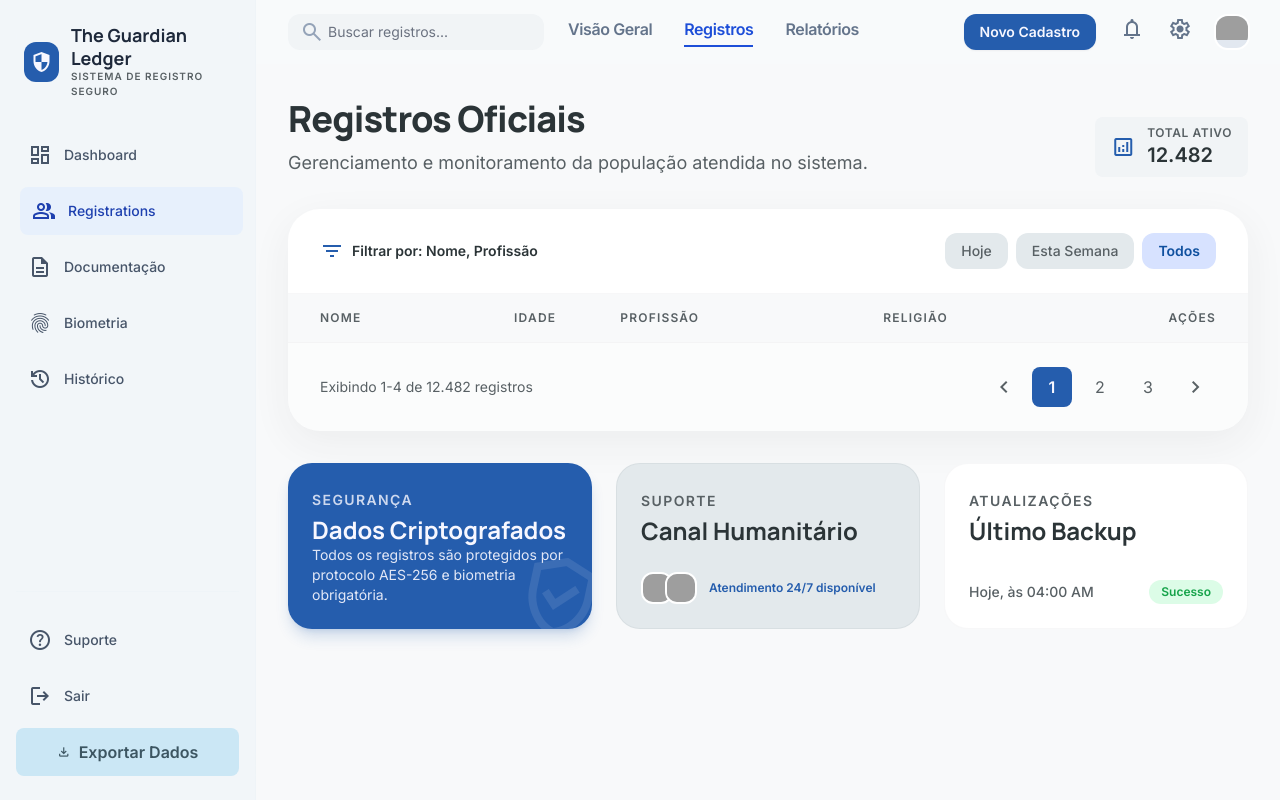
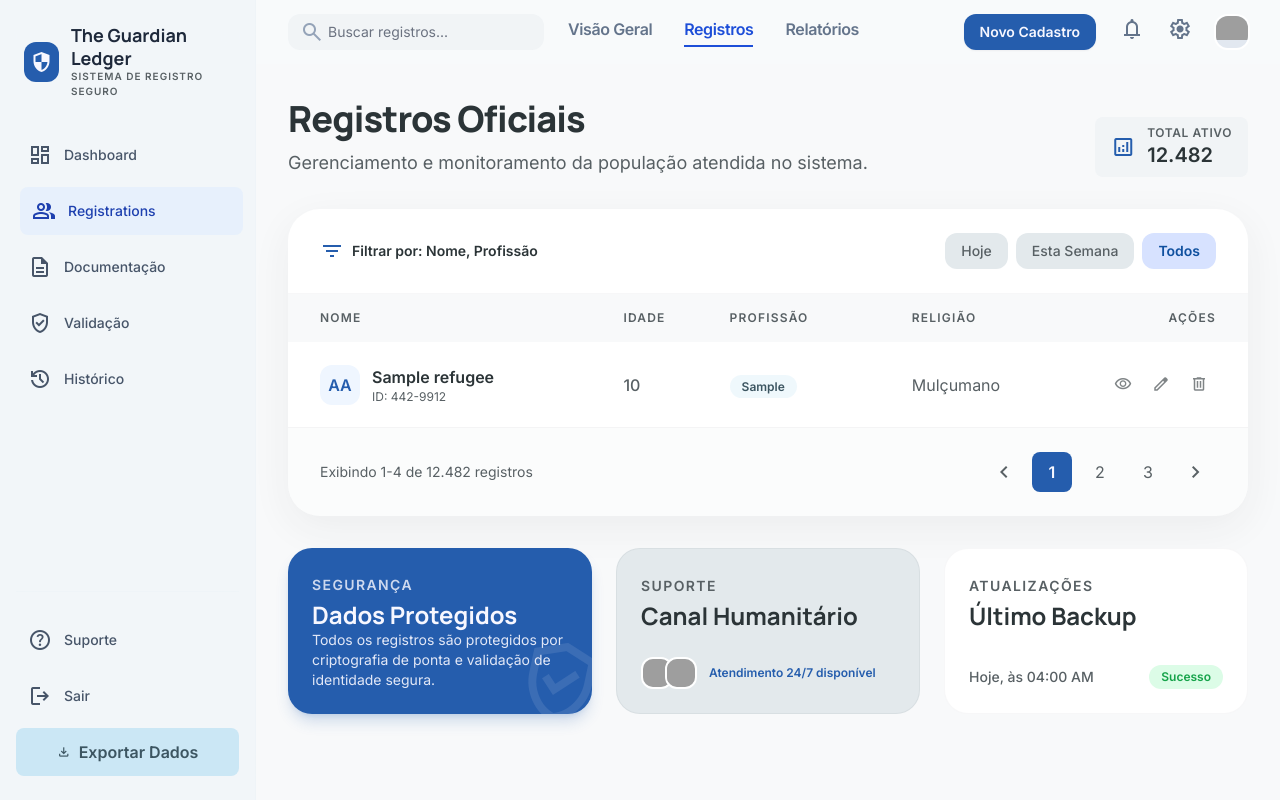
Before and after one commit to LuisEduardox/cadastro-de-refugiados, a Django app: page /registros/ in a window 1280 px wide. Run offline with Django 5.2, Linux system fonts and the light colour scheme; a user stored in the database is signed in; tables that the repository leaves empty hold one stand-in row (values such as "Sample post"); lists and menus that the app fills with data are empty; some libraries are stand-ins or nearby versions; grey boxes are pictures that could not be loaded.

Commit message:
feat: update templates and URLs for refugee management, enhancing user interface and experience

```diff
--- a/config/urls.py
+++ b/config/urls.py
@@ -8,7 +8,7 @@ urlpatterns = [
     path('', HomeTemplateView.as_view(), name="home"),
     path('dashboard/', DashboardTemplateView.as_view(), name="dashboard"),
     path('registros/', RefugeesListView.as_view(), name="registros"),
-    path('registrar/', RefugeesCreateView.as_view(), name="create_refugee"), # <int:pk> é necesario de alguma forma passa o id do usuario, devido ao relacionamento one-to-one no models
+    path('registrar/', RefugeesCreateView.as_view(), name="create_refugee"),
     path('atualizar_registro/<int:pk>', RefugeesUpdateView.as_view(), name="update_refugee"),
     path('deletar_registro/<int:pk>', RefugeesDeleteView.as_view(), name="delete_refugee"),
 ]
--- a/refugees/templates/refugees/registros.html
+++ b/refugees/templates/refugees/registros.html
@@ -120,8 +120,8 @@
 <span class="font-inter text-sm font-medium">Documentação</span>
 </a>
 <a class="flex items-center gap-3 text-slate-600 dark:text-slate-400 p-3 hover:bg-slate-200/50 transition-colors rounded-xl" href="#">
-<span class="material-symbols-outlined" data-icon="fingerprint">fingerprint</span>
-<span class="font-inter text-sm font-medium">Biometria</span>
+<span class="material-symbols-outlined" data-icon="verified_user">verified_user</span>
+<span class="font-inter text-sm font-medium">Validação</span>
 </a>
 <a class="flex items-center gap-3 text-slate-600 dark:text-slate-400 p-3 hover:bg-slate-200/50 transition-colors rounded-xl" href="#">
 <span class="material-symbols-outlined" data-icon="history">history</span>
@@ -220,6 +220,40 @@
 <th class="px-8 py-4 text-xs font-bold uppercase tracking-widest text-on-surface-variant text-right w-40">Ações</th>
 </tr>
 </thead>
+<tbody class="divide-y divide-outline-variant/10">
+{% for refugee in refugees_list %}
+<!-- Row 1 -->
+<tr class="hover:bg-surface-container-high/40 transition-colors group">
+<td class="px-8 py-5">
+<div class="flex items-center gap-3">
+<div class="w-10 h-10 rounded-full bg-blue-50 flex items-center justify-center text-primary font-bold shrink-0">AA</div>
+<div class="truncate">
+<span class="block font-semibold text-on-surface truncate">{{ refugee.name }}</span>
+<span class="block text-xs text-on-surface-variant">ID: 442-9912</span>
+</div>
+</div>
+</td>
+<td class="px-8 py-5 text-on-surface-variant font-medium">{{ refugee.age }}</td>
+<td class="px-8 py-5">
+<span class="bg-secondary-container/30 text-on-secondary-container px-3 py-1 rounded-full text-xs font-semibold whitespace-nowrap">{{ refugee.profession }}</span>
+</td>
+<td class="px-8 py-5 text-on-surface-variant truncate">{{ refugee.get_religion_display }}</td> {# não sei se essa informação sera disponibilizada #}
+<td class="px-8 py-5 text-right">
+<div class="flex justify-end gap-1 opacity-60 group-hover:opacity-100 transition-opacity">
+<button class="p-2 hover:bg-primary-container hover:text-primary rounded-xl transition-all" title="Ver Detalhes">
+<span class="material-symbols-outlined text-lg">visibility</span>
+</button>
+<button class="p-2 hover:bg-secondary-container hover:text-secondary rounded-xl transition-all" title="Editar">
+<span class="material-symbols-outlined text-lg">edit</span>
+</button>
+<button class="p-2 hover:bg-error-container/20 hover:text-error rounded-xl transition-all" title="Excluir">
+<span class="material-symbols-outlined text-lg">delete</span>
+</button>
+</div>
+</td>
+</tr>
+{% endfor %}
+</tbody>
 </table>
 </div>
 <!-- Pagination -->
@@ -244,9 +278,9 @@
 <span class="material-symbols-outlined absolute -right-4 -bottom-4 text-8xl opacity-10 rotate-12">verified_user</span>
 <div>
 <span class="text-sm font-bold opacity-80 uppercase tracking-widest">Segurança</span>
-<h3 class="text-2xl font-bold mt-1 leading-tight">Dados Criptografados</h3>
+<h3 class="text-2xl font-bold mt-1 leading-tight">Dados Protegidos</h3>
 </div>
-<p class="text-sm opacity-90">Todos os registros são protegidos por protocolo AES-256 e biometria obrigatória.</p>
+<p class="text-sm opacity-90">Todos os registros são protegidos por criptografia de ponta e validação de identidade segura.</p>
 </div>
 <div class="bg-surface-container-high rounded-3xl p-6 border border-outline-variant/20 flex flex-col justify-between min-h-[160px]">
 <div>
```
Also changed, not shown: refugees/templates/dashboard.html (+7 -7 lines), refugees/templates/home.html (+5 -5 lines), refugees/templates/refugees/create_refugee.html (+4 -4 lines).
